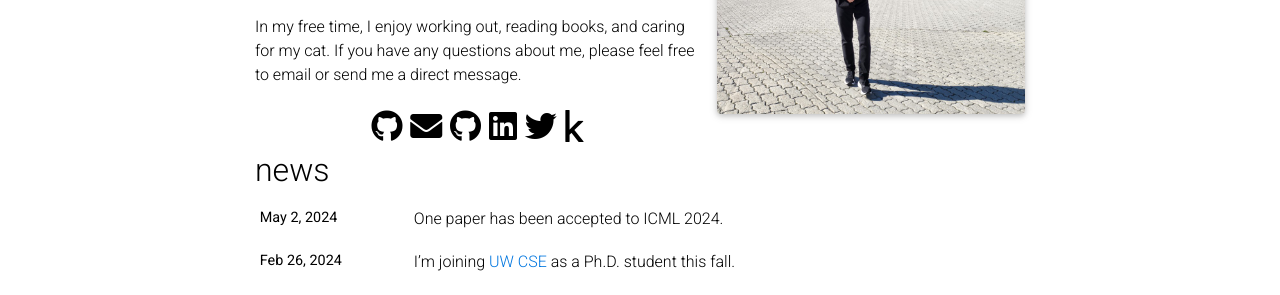
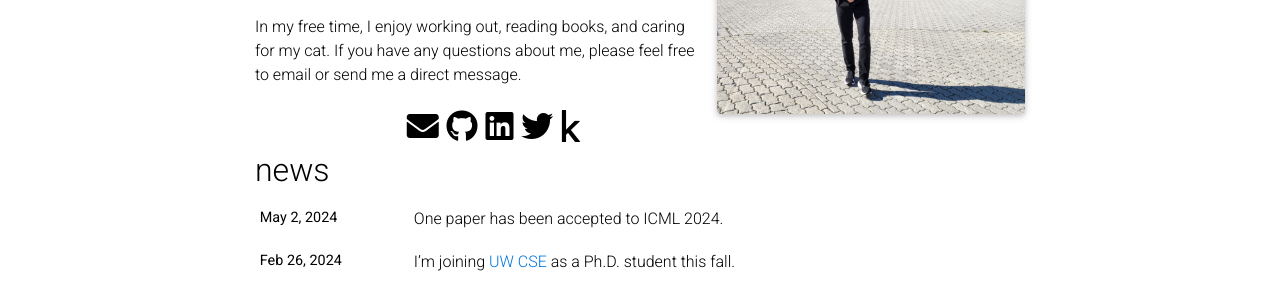
Before and after one commit to SusungHong/susunghong.github.io, a Jekyll site: the page built from _pages/about.md, in a window 1280 px wide. Shown: the part 466-761 px from the top of the page. Built offline with Jekyll 4.4.1, drawn with Linux system fonts in a browser that asks for light colours; full-size pictures stand in for the smaller copies a plugin makes; emoji names are drawn with the system emoji font; comment, search, counter and statistics services are not loaded; a style sheet for code colours, icons or effects is not loaded.

Commit message:
Update about.html

```diff
--- a/_layouts/about.html
+++ b/_layouts/about.html
@@ -42,10 +42,7 @@
             {%- if page.social %}
             <div class="social">
               <div class="contact-icons">
-              {% if page.cv_pdf %}
               <a href="{{ page.cv_pdf | prepend: 'assets/pdf/' | relative_url}}" title="CV"><i class="fa-solid fa-download"></i></a>
-              {% endif %}
-              <a href="https://github.com/{{ site.github_username }}" title="GitHub"><i class="fab fa-github"></i></a>
               {% include social.html %}
               </div>
               <div class="contact-note">
```
